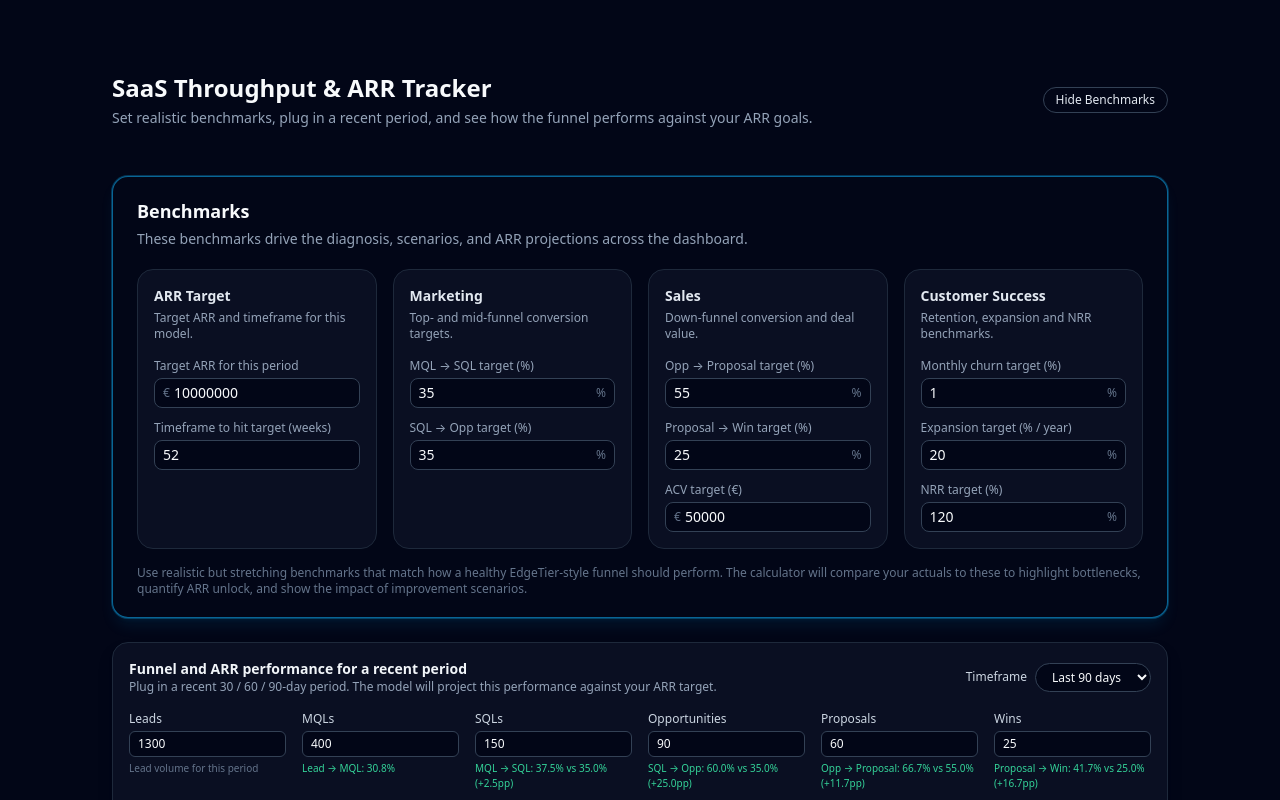
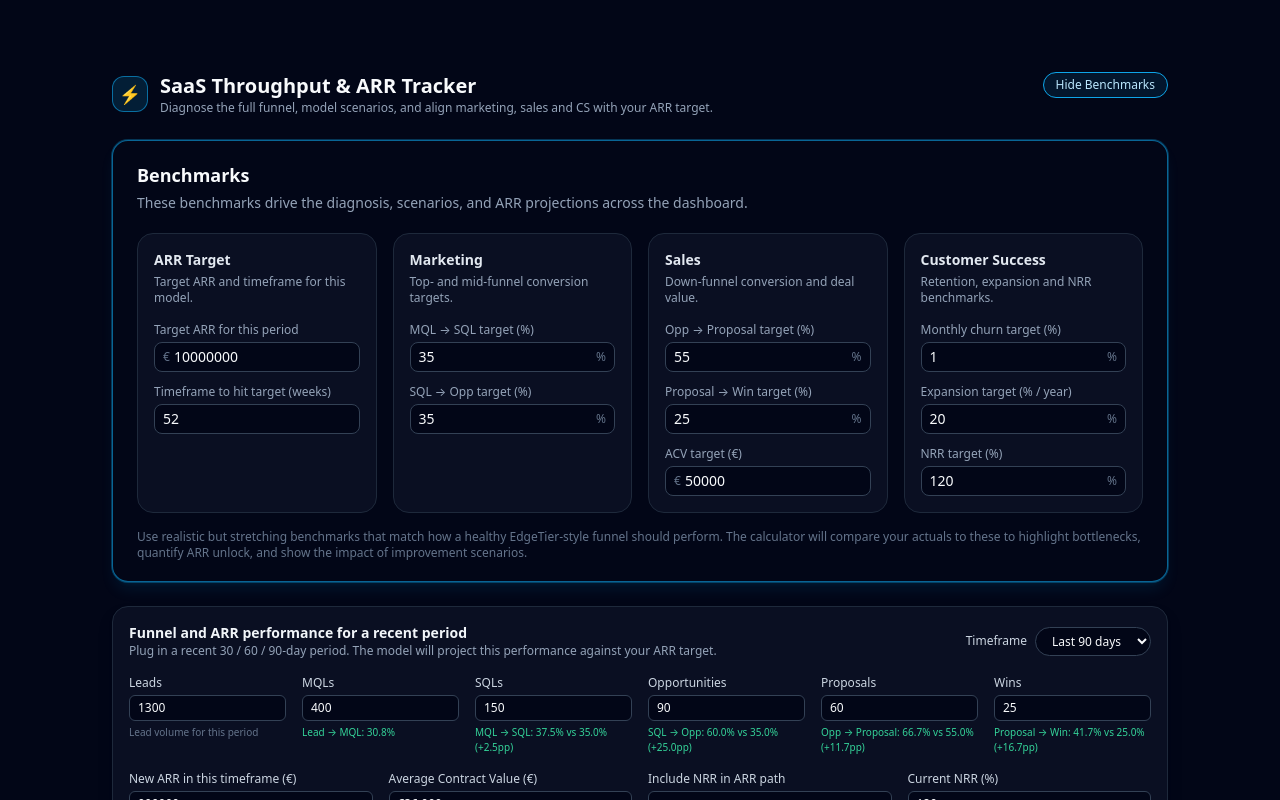
Before and after one commit to powerstephen/saas-throughput-tracker, a Next.js app: page / in a window 1280 px wide. Shown: the top 800 px of the page. Built offline with nearby package versions, Linux system fonts and the light colour scheme.

Commit message:
Update page.tsx

```diff
--- a/app/page.tsx
+++ b/app/page.tsx
@@ -1,60 +1,77 @@
 "use client";
 
 import React, { useState } from "react";
-import BenchmarksPanel, { Benchmarks } from "@/components/BenchmarksPanel";
 import MainDashboard from "@/components/MainDashboard";
+import BenchmarksPanel, {
+  Benchmarks,
+} from "@/components/BenchmarksPanel";
 
 const defaultBenchmarks: Benchmarks = {
-  // ARR / timeframe
   targetArr: 10_000_000,
-  currentArr: 3_000_000,
   timeframeWeeks: 52,
-
-  // funnel conversion targets
   mqlToSql: 0.35,
   sqlToOpp: 0.35,
   oppToProposal: 0.55,
   proposalToWin: 0.25,
-
-  // commercial benchmarks
   acv: 50_000,
   monthlyChurn: 0.01,
   expansion: 0.2,
   nrr: 1.2,
 };
 
-export default function Home() {
-  const [benchmarks, setBenchmarks] = useState<Benchmarks>(defaultBenchmarks);
-  const [showBenchmarks, setShowBenchmarks] = useState(true);
+export default function HomePage() {
+  const [benchmarks, setBenchmarks] =
+    useState<Benchmarks>(defaultBenchmarks);
+  const [showBenchmarks, setShowBenchmarks] =
+    useState(true);
 
   return (
     <main className="min-h-screen bg-slate-950 text-slate-50">
-      <div className="mx-auto flex max-w-6xl flex-col gap-6 px-4 py-8">
-        <header className="flex items-center justify-between gap-4">
-          <div className="space-y-1">
-            <h1 className="text-2xl font-semibold text-slate-50">
-              SaaS Throughput & ARR Tracker
-            </h1>
-            <p className="text-sm text-slate-400">
-              Set realistic benchmarks, plug in a recent period, and see how the
-              funnel performs against your ARR goals.
-            </p>
+      <div className="mx-auto max-w-6xl space-y-6 px-4 py-8">
+        {/* Header */}
+        <header className="flex flex-wrap items-start justify-between gap-4">
+          <div className="flex items-center gap-3">
+            {/* ⚡ Logo */}
+            <div className="flex h-9 w-9 items-center justify-center rounded-xl border border-sky-500/60 bg-sky-500/15">
+              <span
+                className="text-lg"
+                aria-hidden="true"
+              >
+                ⚡
+              </span>
+            </div>
+            <div>
+              <h1 className="text-xl font-semibold text-slate-50">
+                SaaS Throughput &amp; ARR Tracker
+              </h1>
+              <p className="text-xs text-slate-400">
+                Diagnose the full funnel, model
+                scenarios, and align marketing, sales and
+                CS with your ARR target.
+              </p>
+            </div>
           </div>
 
-          <button
-            onClick={() => setShowBenchmarks((prev) => !prev)}
-            className={`inline-flex items-center rounded-full border px-3 py-1 text-xs font-medium transition-colors
-              ${
+          {/* Benchmarks toggle */}
+          <div className="flex items-center gap-3">
+            <button
+              onClick={() =>
+                setShowBenchmarks((s) => !s)
+              }
+              className={`rounded-full border px-3 py-1 text-xs font-medium transition-colors ${
                 showBenchmarks
-                  ? "border-slate-700 text-slate-200 hover:border-sky-500"
-                  : "border-sky-500 bg-sky-500 text-slate-950 hover:bg-sky-400"
+                  ? "border-sky-500 bg-sky-500/10 text-sky-200"
+                  : "border-slate-700 bg-slate-900 text-slate-200 hover:border-sky-500/60 hover:text-sky-200"
               }`}
-          >
-            {showBenchmarks ? "Hide Benchmarks" : "Enter Benchmarks"}
-          </button>
+            >
+              {showBenchmarks
+                ? "Hide Benchmarks"
+                : "Enter Benchmarks"}
+            </button>
+          </div>
         </header>
 
-        {/* Benchmarks configuration (toggleable) */}
+        {/* Benchmarks */}
         {showBenchmarks && (
           <BenchmarksPanel
             benchmarks={benchmarks}
@@ -62,7 +79,7 @@ export default function Home() {
           />
         )}
 
-        {/* Main dashboard: current-period inputs, hero metrics, scenarios */}
+        {/* Main dashboard */}
         <MainDashboard benchmarks={benchmarks} />
       </div>
     </main>
```
